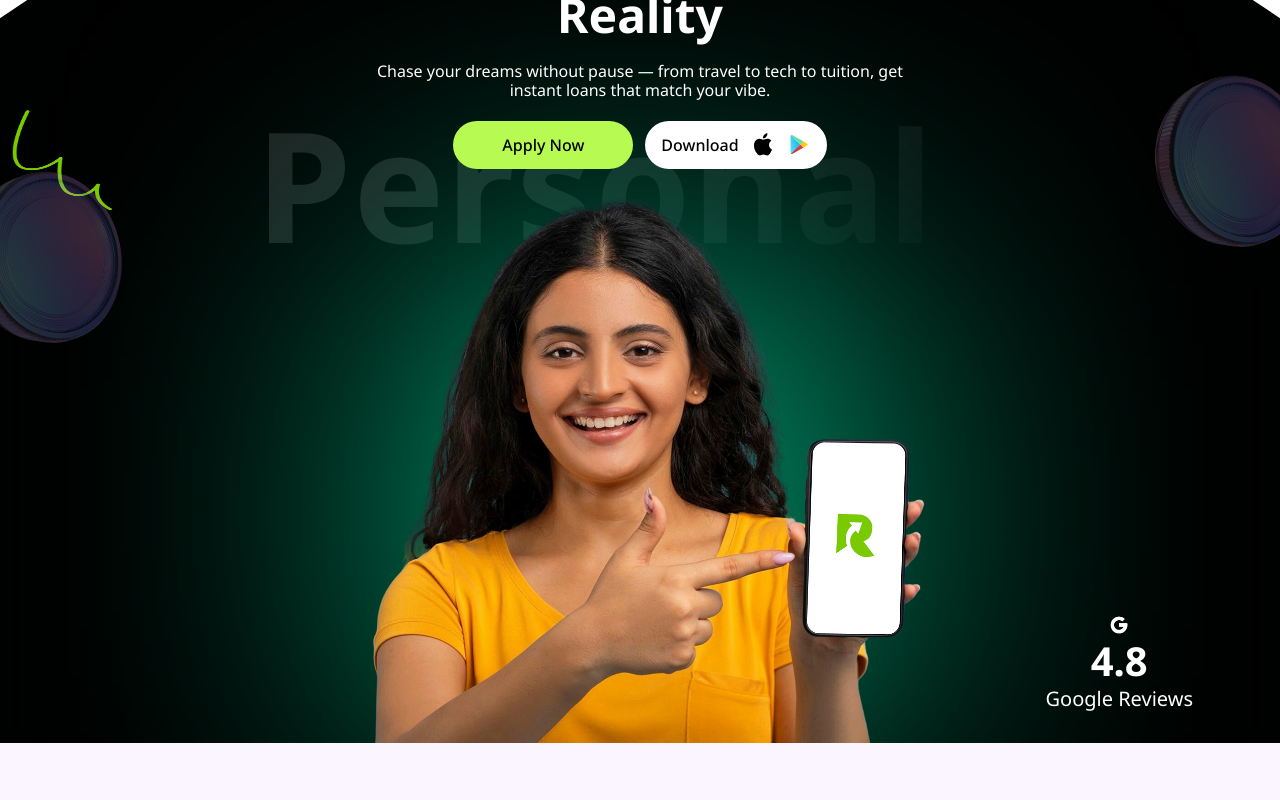
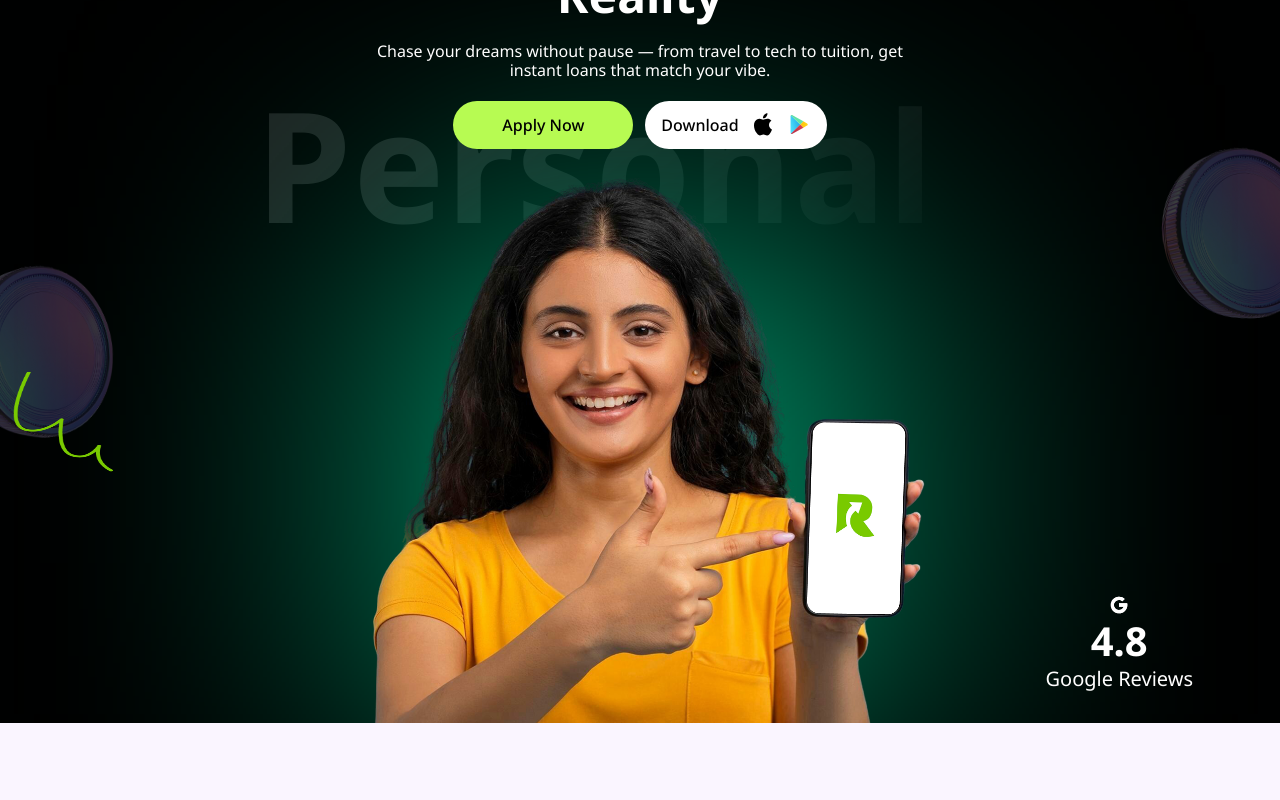
Before and after one commit to npcdazai/RapidMoney_Frontend, a Next.js app: page / in a window 1280 px wide. Shown: the part 1380-2180 px from the top of the page. Built offline with nearby package versions, Linux system fonts and the light colour scheme; no server answers; what @ant-design/nextjs-registry would draw is missing.

Commit message:
header dark light scrolling time changes, blog link update, personal section floating animation add

```diff
--- a/components/blogs/BlogListing.js
+++ b/components/blogs/BlogListing.js
@@ -76,7 +76,7 @@ export default function BlogListing() {
             md={8}
             ref={(el) => (cardsRef.current[index] = el)}
           >
-            <Link href={'/blogs/test'}><BlogCard item={{ ...blog, image: imageArray[index] }} /></Link>
+           <BlogCard item={{ ...blog, image: imageArray[index] }} />
           </Col>
         ))}
       </Row>
--- a/components/head/head.module.scss
+++ b/components/head/head.module.scss
@@ -59,6 +59,7 @@
 }
 
 .light {
+
   .dropDownLink,
   .navLink {
     color: var(--dark-color);
@@ -81,5 +82,4 @@
   }
 }
 
-.navBarDrawer {
-}
+.navBarDrawer {}
--- a/components/loan-step-section/loanStep.js
+++ b/components/loan-step-section/loanStep.js
@@ -87,7 +87,7 @@ const LoanStep = ({ data }) => {
 
         <Row gutter={[32, 32]} justify={"center"} align="bottom">
           {/* Left Column: Steps */}
-         <Col xs={24} lg={12} className={`${styles.stepCol} ${styles.stepColPadTop}`}>
+          <Col xs={24} lg={12} className={`${styles.stepCol} ${styles.stepColPadTop}`}>
             <Steps
               direction="vertical"
               current={current}
--- a/components/personal-loan-section/personal-loan.module.scss
+++ b/components/personal-loan-section/personal-loan.module.scss
@@ -4,7 +4,74 @@
   //  clip-path: ellipse(100% 85% at 50% 100%);
 
   position: relative;
-    overflow: hidden;
+  overflow: hidden;
+
+
+
+ .leftCoin {
+    position: absolute;
+    left: -5%;
+    top: 60%;
+    width: 200px;
+    height: 200px;
+    z-index: 2;
+
+    @media (max-width: 992px) {
+      width: 150px;
+      height: 150px;
+      top: 65%;
+    }
+
+    @media (max-width: 576px) {
+      width: 100px;
+      height: 100px;
+      left: -8%;
+      top: 70%;
+    }
+  }
+
+  .rightCoin {
+    position: absolute;
+    right: -5%;
+    top: 50%;
+    width: 200px;
+    height: 200px;
+    z-index: 2;
+
+    @media (max-width: 992px) {
+      width: 150px;
+      height: 150px;
+      top: 55%;
+    }
+
+    @media (max-width: 576px) {
+      width: 100px;
+      height: 100px;
+      right: -8%;
+      top: 60%;
+    }
+  }
+
+  .curve {
+    position: absolute;
+    left: 1%;
+    top: 70%;
+    width: 100px;
+    height: 100px;
+    z-index: 2;
+
+    @media (max-width: 992px) {
+      width: 80px;
+      height: 80px;
+      // top: 55%;
+    }
+
+    @media (max-width: 576px) {
+      width: 60px;
+      height: 60px;
+      // top: 60%;
+    }
+  }
 
   .sectionLabel {
     position: absolute;
@@ -24,33 +91,33 @@
   }
 
 
-&::before {
-  content: "";
-  position: absolute;
-  top: 0;
-  left: 0;
-  width: 100%;
-  height: 100%;
-  pointer-events: none;
-  z-index: 1;
-  background-image:
-    url('./assets/blue-coin.png'),
-    url('./assets/blue-coin.png'),
-    url('./assets/curve.png');
-  background-position: left -5% top 60%, right -5% top 50%, left 1% top 50%;
-  background-repeat: no-repeat;
-  background-size: 200px 200px, 200px 200px, 100px 100px;
+  // &::before {
+  //   content: "";
+  //   position: absolute;
+  //   top: 0;
+  //   left: 0;
+  //   width: 100%;
+  //   height: 100%;
+  //   pointer-events: none;
+  //   z-index: 1;
+  //   background-image:
+  //     url('./assets/blue-coin.png'),
+  //     url('./assets/blue-coin.png'),
+  //     url('./assets/curve.png');
+  //   background-position: left -5% top 60%, right -5% top 50%, left 1% top 50%;
+  //   background-repeat: no-repeat;
+  //   background-size: 200px 200px, 200px 200px, 100px 100px;
 
-  @media (max-width: 992px) {
-    background-size: 150px 150px, 150px 150px, 80px 80px;
-    background-position: left -5% top 65%, right -5% top 55%, left 1% top 55%;
-  }
+  //   @media (max-width: 992px) {
+  //     background-size: 150px 150px, 150px 150px, 80px 80px;
+  //     background-position: left -5% top 65%, right -5% top 55%, left 1% top 55%;
+  //   }
 
-  @media (max-width: 576px) {
-    background-size: 100px 100px, 100px 100px, 60px 60px;
-    background-position: left -8% top 70%, right -8% top 60%, left 1% top 60%;
-  }
-}
+  //   @media (max-width: 576px) {
+  //     background-size: 100px 100px, 100px 100px, 60px 60px;
+  //     background-position: left -8% top 70%, right -8% top 60%, left 1% top 60%;
+  //   }
+  // }
 
 
   .personImage {
--- a/components/personal-loan-section/personalLoan.js
+++ b/components/personal-loan-section/personalLoan.js
@@ -11,6 +11,8 @@ import darkIphone from "./assets/dark_iphone.svg";
 import playStore from "./assets/playstore.svg";
 import personImage from "./assets/personImage.png";
 import google from "./assets/google.svg";
+import coin from "./assets/blue-coin.png"
+import curve from "./assets/curve.png"
 
 import styles from "./personal-loan.module.scss";
 
@@ -29,6 +31,9 @@ const paths = {
 const PersonalLoan = ({ data }) => {
   const ref = useRef(null);
   const labelRef = useRef(null);
+  const leftCoinRef = useRef(null);
+  const rightCoinRef = useRef(null);
+  const curveRef = useRef(null);
 
   useEffect(() => {
     if (!labelRef.current) return;
@@ -45,11 +50,60 @@ const PersonalLoan = ({ data }) => {
           trigger: labelRef.current,
           start: 'top 80%',
           toggleActions: 'play none none none',
-          once: true
-        }
+          once: true,
+        },
       }
     );
+
+    if (leftCoinRef.current && rightCoinRef.current && curveRef.current) {
+      // Floating left coin
+      gsap.to(leftCoinRef.current, {
+        y: -40,
+        x: 10,
+        rotation: 15,
+        duration: 3,
+        repeat: -1,
+        yoyo: true,
+        ease: "sine.inOut",
+        delay: 0.2,
+      });
+
+      // Floating right coin
+      gsap.to(rightCoinRef.current, {
+        y: -30,
+        x: -10,
+        rotation: -18,
+        duration: 3.8,
+        repeat: -1,
+        yoyo: true,
+        ease: "sine.inOut",
+        delay: 0.6,
+      });
+
+      gsap.to(curveRef.current, {
+        y: -10,
+        duration: 4,
+        repeat: -1,
+        yoyo: true,
+        ease: "sine.inOut"
+      });
+
+      // 👇 Spring press and release animation using timeline
+      // const tl = gsap.timeline({ repeat: -1, yoyo: true });
+      // tl.to(curveRef.current, {
+      //   y: 10,
+      //   rotation: -5,
+      //   duration: 0.4,
+      //   ease: "power2.in",
+      // }).to(curveRef.current, {
+      //   y: -25,
+      //   rotation: 10,
+      //   duration: 1.2,
+      //   ease: "elastic.out(1.2, 0.3)",
+      // });
+    }
   }, []);
+
 
 
   useEffect(() => {
@@ -86,6 +140,7 @@ const PersonalLoan = ({ data }) => {
     // data-label={data.backgroundText || "Personal"}
     >
 
+
       <svg
         className="overlay-reverse"
         viewBox="0 0 100 100"
@@ -106,6 +161,35 @@ const PersonalLoan = ({ data }) => {
           fill="#000101"
         />
       </svg>
+
+      <Image
+        src={coin}
+        alt="Blue Coin Left"
+        className={styles.leftCoin}
+        width={200}
+        height={200}
+        priority
+        ref={leftCoinRef}
+      />
+      <Image
+        src={coin}
+        alt="Blue Coin Right"
+        className={styles.rightCoin}
+        width={200}
+        height={200}
+        priority
+        ref={rightCoinRef}
+      />
+      <Image
+        src={curve}
+        alt="Curve"
+        className={styles.curve}
+        width={100}
+        height={100}
+        priority
+        ref={curveRef}
+      />
+
 
       {/* <div className="container mx-auto text-center pt-[300px] relative z-10"> */}
       <div className="container mx-auto text-center pt-[100px] sm:pt-[150px] md:pt-[200px] lg:pt-[300px]">
--- a/components/promo-section/promoSection.js
+++ b/components/promo-section/promoSection.js
@@ -10,12 +10,14 @@ import useScrollFadeInOnce from "@/animations/useScrollFadeInOnce";
 import { useRef, useEffect } from "react";
 import gsap from "gsap";
 import { ScrollTrigger } from "gsap/ScrollTrigger";
+import curvePattern from "./assets/curve_pattern.svg";
 
 gsap.registerPlugin(ScrollTrigger);
 
 const PromoSection = ({ data }) => {
   const textRef = useScrollFadeInOnce();
   const imageRef = useRef(null);
+  const curveRef = useRef(null);
 
   useEffect(() => {
     if (!imageRef.current) return;
@@ -35,6 +37,33 @@ const PromoSection = ({ data }) => {
         },
       }
     );
+    gsap.to(curveRef.current, {
+      y: -20,
+      duration: 2,
+      repeat: -1,
+      yoyo: true,
+      ease: "sine.inOut"
+    });
+
+    // if (curveRef.current) {
+    //   const tl = gsap.timeline({ repeat: -1, yoyo: true });
+
+    //   tl.to(curveRef.current, {
+    //     y: 15,              // go down more
+    //     x: -5,              // add a slight x movement
+    //     rotation: -8,       // rotate more
+    //     duration: 0.5,
+    //     ease: "power1.inOut",
+    //   }).to(curveRef.current, {
+    //     y: -30,             // bounce up more
+    //     x: 10,              // shift opposite direction
+    //     rotation: 12,       // rotate opposite
+    //     duration: 1.4,
+    //     ease: "elastic.out(1.4, 0.25)", // stronger spring effect
+    //   });
+    // }
+
+
   }, []);
 
   return (
@@ -71,6 +100,26 @@ const PromoSection = ({ data }) => {
               className="w-full h-auto object-cover"
               priority
             />
+
+            <div className={styles.curvePattern}>
+              <Image
+                src={curvePattern}
+                alt="Curve Pattern"
+                ref={curveRef}
+                width={80}
+                height={180}
+                style={{
+                  position: "absolute",
+                  left: "53.06%",
+                  top: 0,
+                  zIndex: -1,
+                  pointerEvents: "none"
+                }}
+                draggable={false}
+                priority
+              />
+
+            </div>
           </div>
         </div>
       </div>
--- a/json/blogs/blogs.json
+++ b/json/blogs/blogs.json
@@ -4,7 +4,7 @@
     "title": "A Consumer Guide to Identifying Loan Fraud",
     "author": "Sheetal",
     "date": "17 Jan 2022",
-    "link": "#",
+    "link": "/test",
     "image": "/images/news/news-1.png"
   },
   {
@@ -12,7 +12,7 @@
     "title": "A personal loan from the comfort of your home",
     "author": "Sheetal",
     "date": "17 Jan 2022",
-    "link": "#",
+    "link": "/test",
     "image": "/images/news/news-2.png"
   },
   {
@@ -20,7 +20,7 @@
     "title": "Tips to Get a Personal Loan Easily & Hassle-Free",
     "author": "Sheetal",
     "date": "17 Jan 2022",
-    "link": "#",
+    "link": "/test",
     "image": "/images/news/news-3.png"
   }
 ]
--- a/json/footer/footer.json
+++ b/json/footer/footer.json
@@ -21,7 +21,6 @@
         "links": [
           { "label": "About Us", "url": "/about-us" },
           { "label": "Lending Partners", "url": "/lending-partners" },
-          { "label": "Our Team", "url": "/#" },
           { "label": "Career", "url": "/career" },
           { "label": "FAQs", "url": "/faqs" }
         ]
@@ -29,8 +28,7 @@
       {
         "title": "Products",
         "links": [
-          { "label": "Product Overview", "url": "/products" },
-          { "label": "Personal Loan", "url": "/#" }
+          { "label": "Product Overview", "url": "/product" }
         ]
       },
       {
```
Also changed, not shown: components/head/head.js (+7 -6 lines), components/hero-section/heroSection.js (+29 -106 lines), components/our-benefits-section/ourBenefits.js (+14 -5 lines), components/promo-section/promo-section.module.scss (+25 -13 lines).
